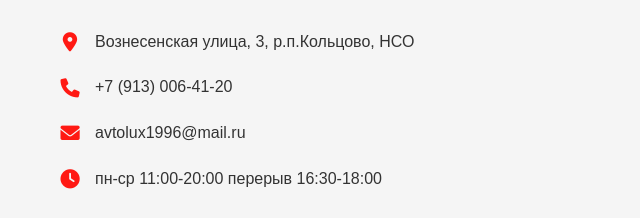
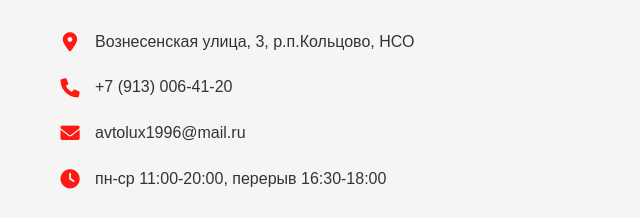
Before and after one commit to man22pro/final, a plain HTML site: page index.html in a window 1280 px wide. Shown: the part 3497-3715 px from the top of the page, 0-640 px from the left. Drawn offline with nearby package versions, Linux system fonts and the light colour scheme; a web font is replaced by a local one.

Commit message:
Update index.html

```diff
--- a/index.html
+++ b/index.html
@@ -173,7 +173,7 @@
                         </div>
                         <div class="contact-item">
                             <i class="fas fa-clock contact-icon"></i>
-                            <span>пн-ср 11:00-20:00 перерыв 16:30-18:00</span>
+                            <span>пн-ср 11:00-20:00, перерыв 16:30-18:00</span>
                         </div>
                         <div class="social-links">
                             <a href="https://wa.me/79130064120?text=Здравствуйте!+Меня+заинтересовало+ваше+предложение" target="_blank" class="social-link" aria-label="Whatsapp"><i class="fa-brands fa-whatsapp"></i></a>
@@ -182,7 +182,13 @@
                         </div>
                     </div>
                     <div class="contacts__map">
-                        <iframe src="https://yandex.ru/map-widget/v1/?z=12&ol=biz&oid=1286735986" width="100%" height="100%" style="border:0;" allowfullscreen="" loading="lazy" frameborder="0">
+                        <iframe src="https://yandex.ru/map-widget/v1/?z=12&ol=biz&oid=1286735986"
+                            width="100%"
+                            height="100%"
+                            style="border:0;"
+                            allowfullscreen=""
+                            loading="lazy"
+                            frameborder="0">
                         </iframe>
                     </div>
                 </div>
```
